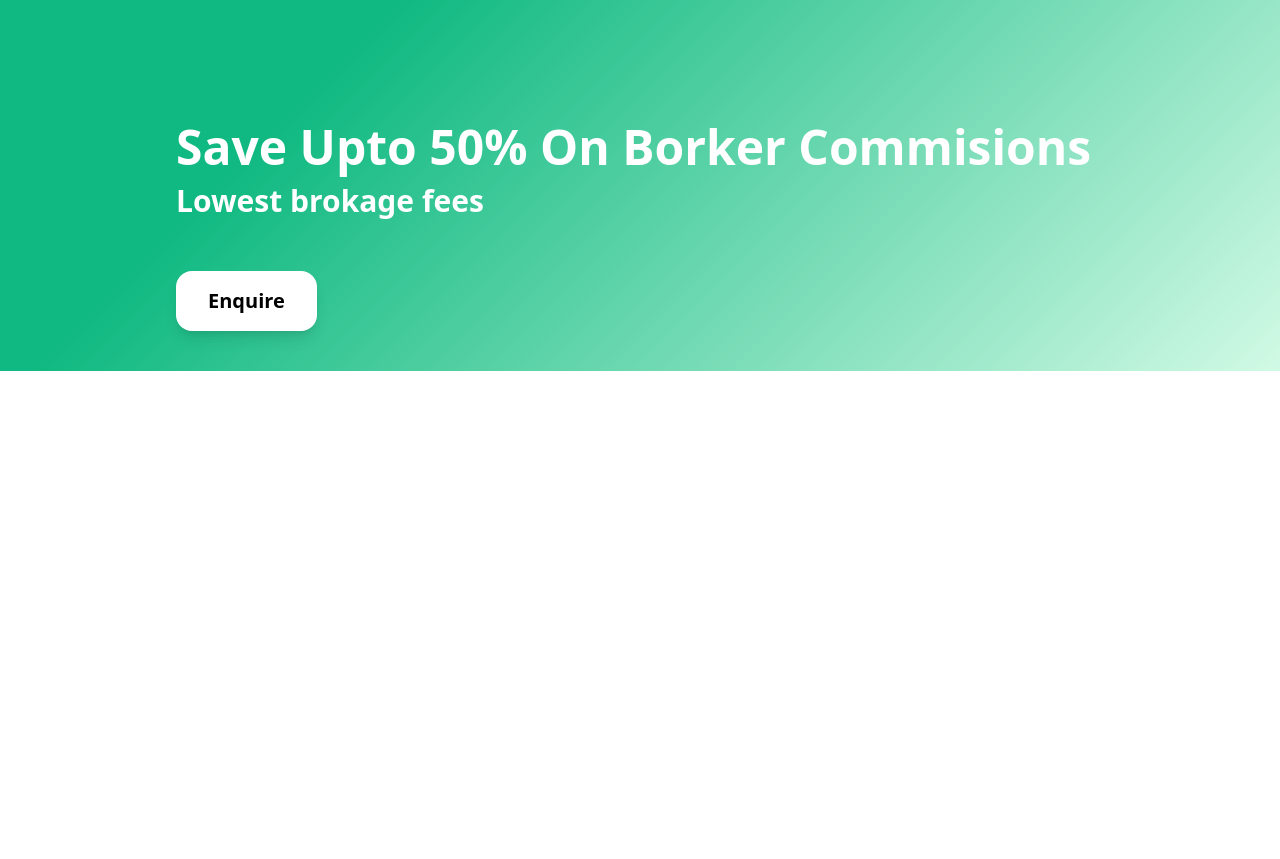
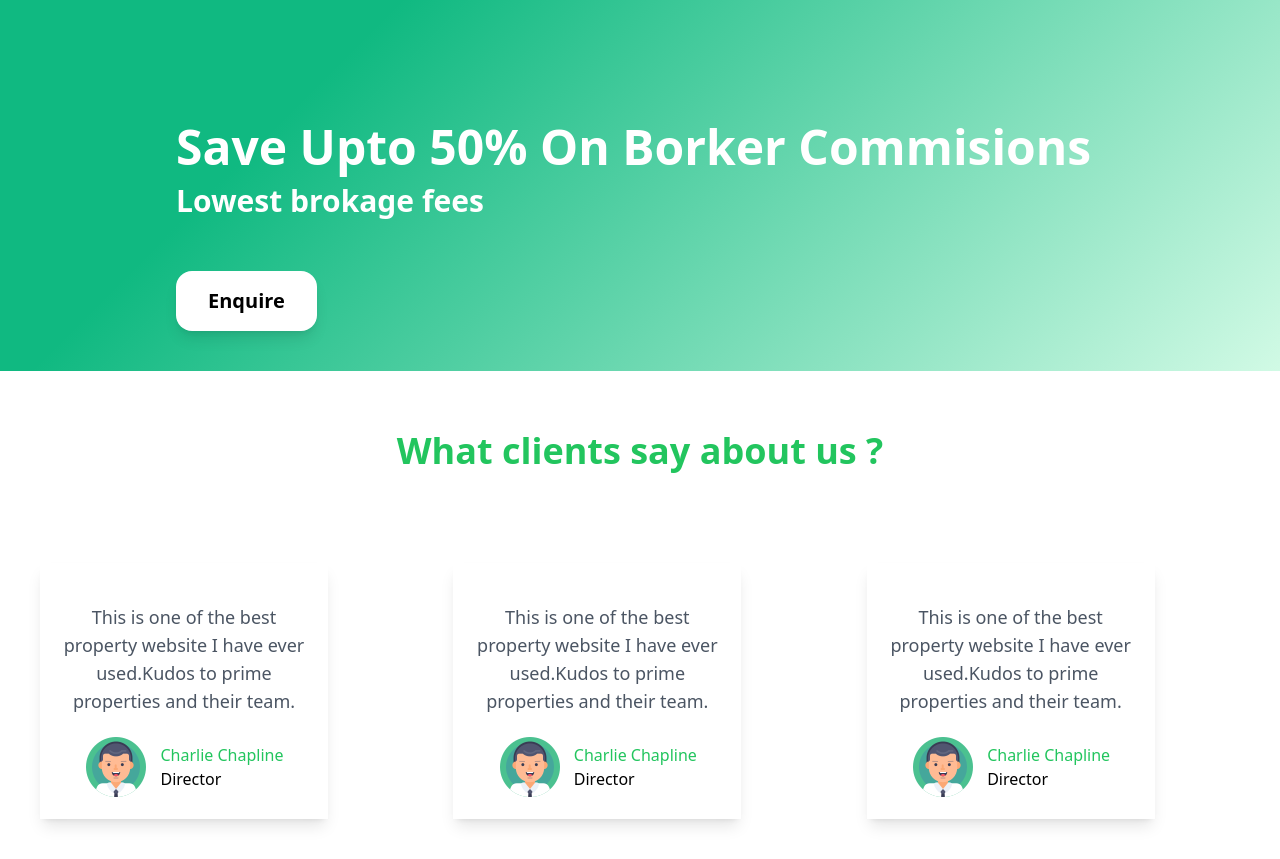
Before and after one commit to mcwachira/Real-Estate-Website-Tailwindcss, a website: page public/index.html in a window 1280 px wide. Shown: the part 3065-3924 px from the top of the page. Before the commit the page ends 3436 px from the top, so only its background shows below. Drawn offline with Linux system fonts and the light colour scheme.

Commit message:
added the testimonial section

```diff
--- a/public/index.html
+++ b/public/index.html
@@ -282,6 +282,8 @@
     <!-- section city -->
 
 
+    <!-- section gradient -->
+
     <div style="background: linear-gradient(315deg, #D1FAE5 0%, #10B981 74%)" class=" mt-5 p-10 flex justify-center">
         <div class="container mx-auto px-6">
 
@@ -299,6 +301,81 @@
         </div>
 
     </div>
+    <!-- section gradient -->
+
+
+
+    <!-- section testimonial -->
+
+    <section>
+
+        <div class="mt-5 p-10 flex justify-center">
+            <h1 class="font-semibold text-green-500 md:text-4xl sm:text-4xl mb-3">
+                What clients say about us ?
+            </h1>
+        </div>
+        <section class="grid sm:grid-cols-1 md:grid-cols-3 gap-10 p-10  mx-auto ">
+
+            <div class="flex  flex-col items-center w-72 sm:mx-auto md:mx-0   shadow-lg sm:p-5 md:p-5">
+                <blockquote class="text-gray-600 text-lg  sm:mx-2  md:mx-auto my-5 text-center sm:p-2 md:p-0">
+                    This is one of the best property website I have ever used.Kudos to prime properties and their team.
+                </blockquote>
+
+                <div class="flex items-center ">
+                    <img src="images/avatar.png" alt="avatar">
+
+                    <div class=" ml-3 flex flex-col">
+                        <h4 class="text-green-500">Charlie Chapline</h4>
+                        <p>Director</p>
+                    </div>
+
+
+                </div>
+
+            </div>
+
+
+            <div class="flex  flex-col items-center  w-72 sm:mx-auto md:mx-0   shadow-lg sm:p-5 md:p-5">
+                <blockquote class="text-gray-600 text-lg  sm:mx-2  md:mx-auto my-5 text-center sm:p-2 md:p-0">
+                    This is one of the best property website I have ever used.Kudos to prime properties and their team.
+                </blockquote>
+
+                <div class="flex items-center ">
+                    <img src="images/avatar.png" alt="avatar">
+
+                    <div class=" ml-3 flex flex-col">
+                        <h4 class="text-green-500">Charlie Chapline</h4>
+                        <p>Director</p>
+                    </div>
+
+
+                </div>
+
+            </div>
+            <div class="flex  flex-col items-center  w-72 sm:mx-auto md:mx-0 shadow-lg sm:p-5 md:p-5">
+                <blockquote class="text-gray-600 text-lg  sm:mx-2  md:mx-auto my-5 text-center sm:p-2 md:p-0">
+                    This is one of the best property website I have ever used.Kudos to prime properties and their team.
+                </blockquote>
+
+                <div class="flex items-center ">
+                    <img src="images/avatar.png" alt="avatar">
+
+                    <div class=" ml-3 flex flex-col">
+                        <h4 class="text-green-500">Charlie Chapline</h4>
+                        <p>Director</p>
+                    </div>
+
+
+                </div>
+
+            </div>
+
+
+        </section>
+    </section>
+
+
+    <!-- section testimonial -->
 </body>
 
 </html>
```
Also changed, not shown: public/output.css.
